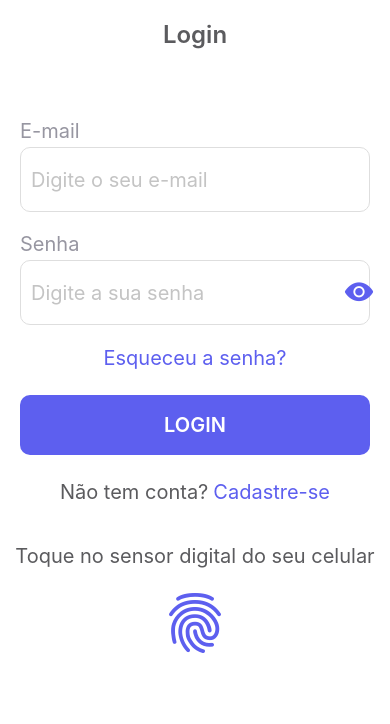
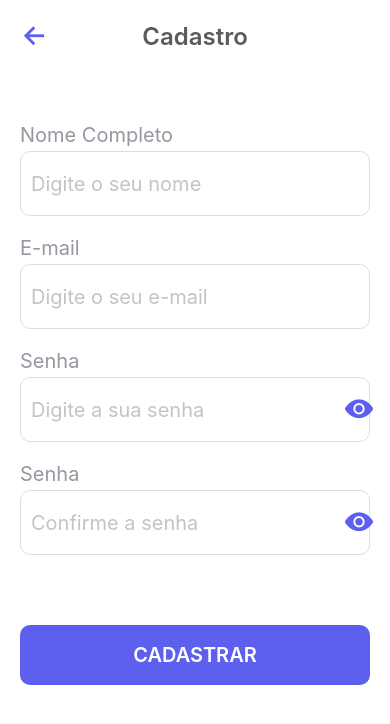
Before and after one commit to indicaDev/indica_benefits, a React Native app: screen / in a window 390 px wide. Shown: the top 724 px of the page. Built offline with nearby package versions, Linux system fonts and the light colour scheme.

Commit message:
feat: criação da tela de cadastro

```diff
--- a/App.tsx
+++ b/App.tsx
@@ -1,13 +1,14 @@
 import { SafeAreaView } from "react-native";
 
-import { SigIn } from "./src/screens/SignIn";
+import { SignIn } from "./src/screens/SignIn";
+import { SignUp } from "./src/screens/SignUp";
 
 import styles from "./src/styles/app";
 
 export default function App() {
   return (
     <SafeAreaView style={styles.container}>
-      <SigIn />
+      <SignUp />
     </SafeAreaView>
   );
 }
--- a/src/screens/SignIn/index.tsx
+++ b/src/screens/SignIn/index.tsx
@@ -8,7 +8,7 @@ import { Button } from "../../components/Button";
 
 import styles from "./styles";
 
-export function SigIn() {
+export function SignIn() {
   const [showPassword, setShowPassword] = useState(true);
   const [inputEmail, setInputEmail] = useState("");
   const [inputPassword, setInputPassword] = useState("");
--- /dev/null
+++ b/src/screens/SignUp/index.tsx
@@ -0,0 +1,90 @@
+import { useRef, useState } from "react";
+import { Alert, TextInput, View } from "react-native";
+
+import { Header } from "../../components/Header";
+import { Input } from "../../components/Input";
+
+import styles from "./styles";
+import { Button } from "../../components/Button";
+
+export function SignUp() {
+  const [inputName, setInputName] = useState("");
+  const [inputEmail, setInputEmail] = useState("");
+  const [inputPassword, setInputPassword] = useState("");
+  const [inputPasswordConfirm, setInputPasswordConfirm] = useState("");
+  const [showPassword, setShowPassword] = useState(true);
+  const [showPasswordConfirm, setShowPasswordConfirm] = useState(true);
+
+  const nameRef = useRef<TextInput>(null);
+  const emailRef = useRef<TextInput>(null);
+  const passwordRef = useRef<TextInput>(null);
+  const passwordConfirmRef = useRef<TextInput>(null);
+
+  const toggleShowPassword = () => {
+    setShowPassword(!showPassword);
+  };
+
+  const toggleShowPasswordConfirm = () => {
+    setShowPasswordConfirm(!showPasswordConfirm);
+  };
+
+  return (
+    <View style={styles.container}>
+      <Header title="Cadastro" />
+      <View style={styles.form}>
+        <View style={styles.input}>
+          <Input
+            name="Nome Completo"
+            placeholder="Digite o seu nome"
+            autoCapitalize="words"
+            keyboardType="email-address"
+            value={inputName}
+            onChangeText={setInputName}
+            inputRef={nameRef}
+          />
+        </View>
+        <View style={styles.input}>
+          <Input
+            name="E-mail"
+            placeholder="Digite o seu e-mail"
+            autoCapitalize="none"
+            keyboardType="email-address"
+            autoCorrect={false}
+            value={inputEmail}
+            onChangeText={setInputEmail}
+            inputRef={emailRef}
+          />
+        </View>
+        <View style={styles.input}>
+          <Input
+            name="Senha"
+            placeholder="Digite a sua senha"
+            autoCapitalize="none"
+            keyboardType="default"
+            secureTextEntry={showPassword}
+            showPassword={showPassword}
+            onPress={toggleShowPassword}
+            value={inputPassword}
+            onChangeText={setInputPassword}
+            inputRef={passwordRef}
+          />
+        </View>
+        <Input
+          name="Senha"
+          placeholder="Confirme a senha"
+          autoCapitalize="none"
+          keyboardType="default"
+          secureTextEntry={showPasswordConfirm}
+          showPassword={showPasswordConfirm}
+          onPress={toggleShowPasswordConfirm}
+          value={inputPasswordConfirm}
+          onChangeText={setInputPasswordConfirm}
+          inputRef={passwordConfirmRef}
+        />
+      </View>
+      <View style={styles.registerButton}>
+        <Button title="Cadastrar" onPress={() => Alert.alert("Cadastrar")} />
+      </View>
+    </View>
+  );
+}
--- /dev/null
+++ b/src/screens/SignUp/styles.ts
@@ -0,0 +1,21 @@
+import { StyleSheet } from "react-native";
+
+const styles = StyleSheet.create({
+  container: {
+    flex: 1,
+    backgroundColor: "#FFFFFF",
+  },
+  form: {
+    paddingHorizontal: 20,
+    marginTop: 70,
+  },
+  input: {
+    marginBottom: 20,
+  },
+  registerButton: {
+    paddingHorizontal: 20,
+    marginTop: 70,
+  },
+});
+
+export default styles;
```
